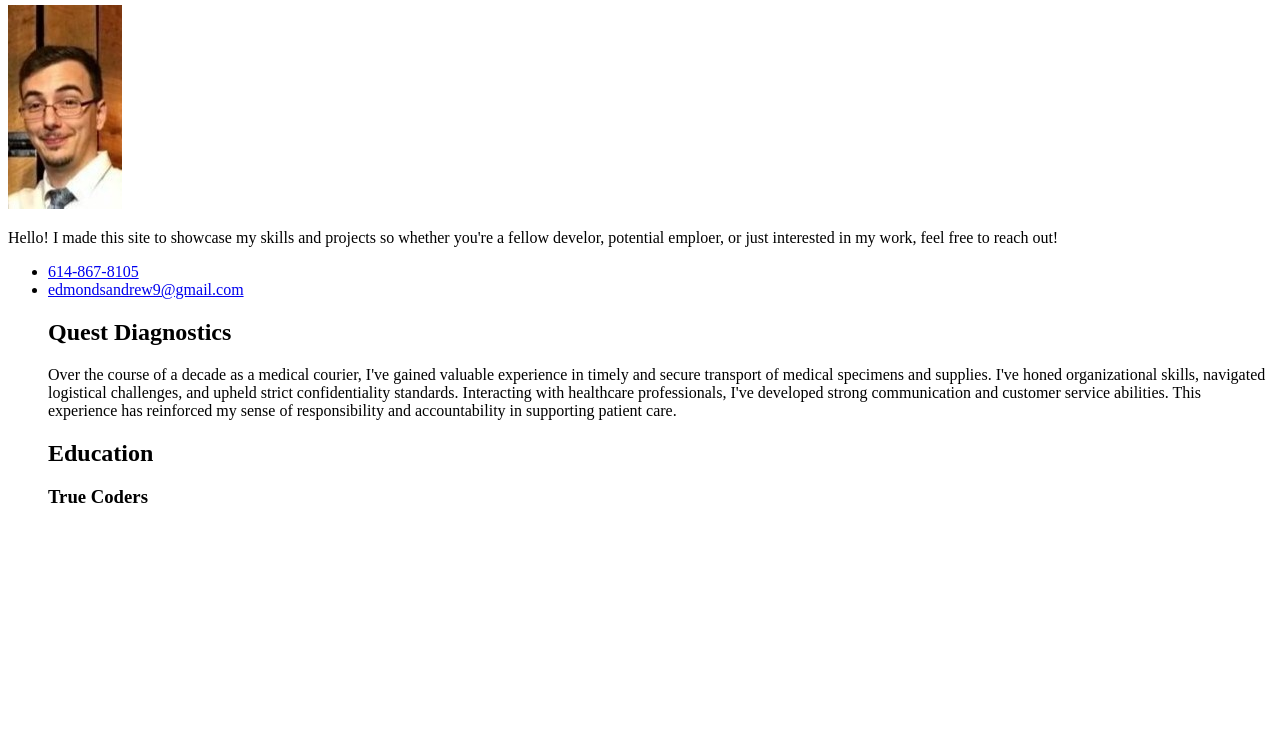
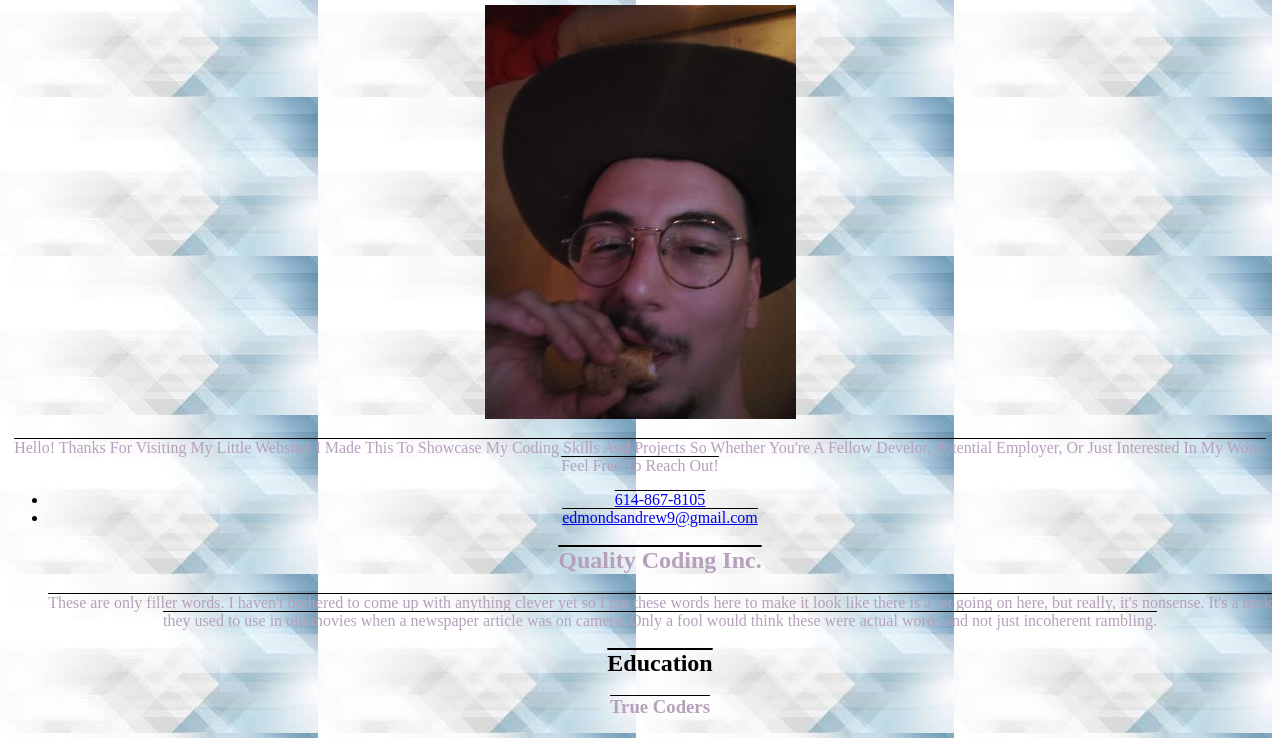
Before and after one commit to Aedmonds9/HTMLExercise, a plain HTML site: page index.html in a window 1280 px wide. Shown: the part 62-800 px from the top of the page. Drawn offline with Linux system fonts and the light colour scheme.

Commit message:
initial commit

```diff
--- a/index.html
+++ b/index.html
@@ -3,31 +3,33 @@
 <head>
     <meta charset="UTF-8">
     <meta name="viewport" content="width=device-width, initial-scale=1.0">
+    <link rel="stylesheet" href="style.css">
     <title>Andrew Edmonds</title>
 </head>
 <body>
- <section>
+  <section>
     <h1>Andrew Edmonds</h1>
-    <img src="images/1670991162531ab.jpg" alt="Profile photo">
-    <p> Hello! I made this site to showcase my skills and projects so whether you're a fellow develor, potential emploer, or just interested in my work, feel free to reach out!
+    <img src="images/311582711_10219075022581219_634657711193829473_n.jpg" alt="Profile photo">
+    <p id = "para1"> Hello! Thanks for visiting my little website! I made this to showcase my coding skills and projects so whether you're a fellow develor, potential employer, or just interested in my work, feel free to reach out!
     </p>
  </section>
  <ul>
     <li><a href="tel:614-867-8105">614-867-8105</a></li>
     <li><a href="mailto:edmondsandrew9@gmail.com">edmondsandrew9@gmail.com</a></li>
  <section>
-   <h1> Quest Diagnostics</h1>
+   <h1> Quality Coding Inc. </h1>
    <p>
-      Over the course of a decade as a medical courier, I've gained valuable experience in timely and secure transport of medical specimens and supplies. I've honed organizational skills, navigated logistical challenges, and upheld strict confidentiality standards. Interacting with healthcare professionals, I've developed strong communication and customer service abilities. This experience has reinforced my sense of responsibility and accountability in supporting patient care.
+     These are only filler words. I haven't bothered to come up with anything clever yet so I put these words here to make it look like there is a lot going on here, but really, it's nonsense. It's a trick they used to use in old movies when a newspaper article was on camera. Only a fool would think these were actual words and not just incoherent rambling.
 
 
 
 
 
    </p>
+
  </section>
  <section>
-   <h1>Education</h1>
+   <h2>Education</h2>
    <section>
       <h1>True Coders</h1>
    </section>
--- /dev/null
+++ b/style.css
@@ -0,0 +1,22 @@
+body
+{
+text-align: center;
+text-decoration: overline;
+cursor: progress;
+background-image: url("images/images\ \(1\).jpg");
+
+h1
+{
+  color: rgb(182, 160, 187);
+}
+#para1
+{
+text-transform: capitalize;
+color: rgb(182, 160, 187);
+}
+
+p
+{
+color: rgb(182, 160, 187);
+text-decoration:wavy;
+}
```
Also changed, not shown: images/1670991162531ab.jpg (deleted), images/311582711_10219075022581219_634657711193829473_n.jpg (added), images/images (1).jpg (added).
